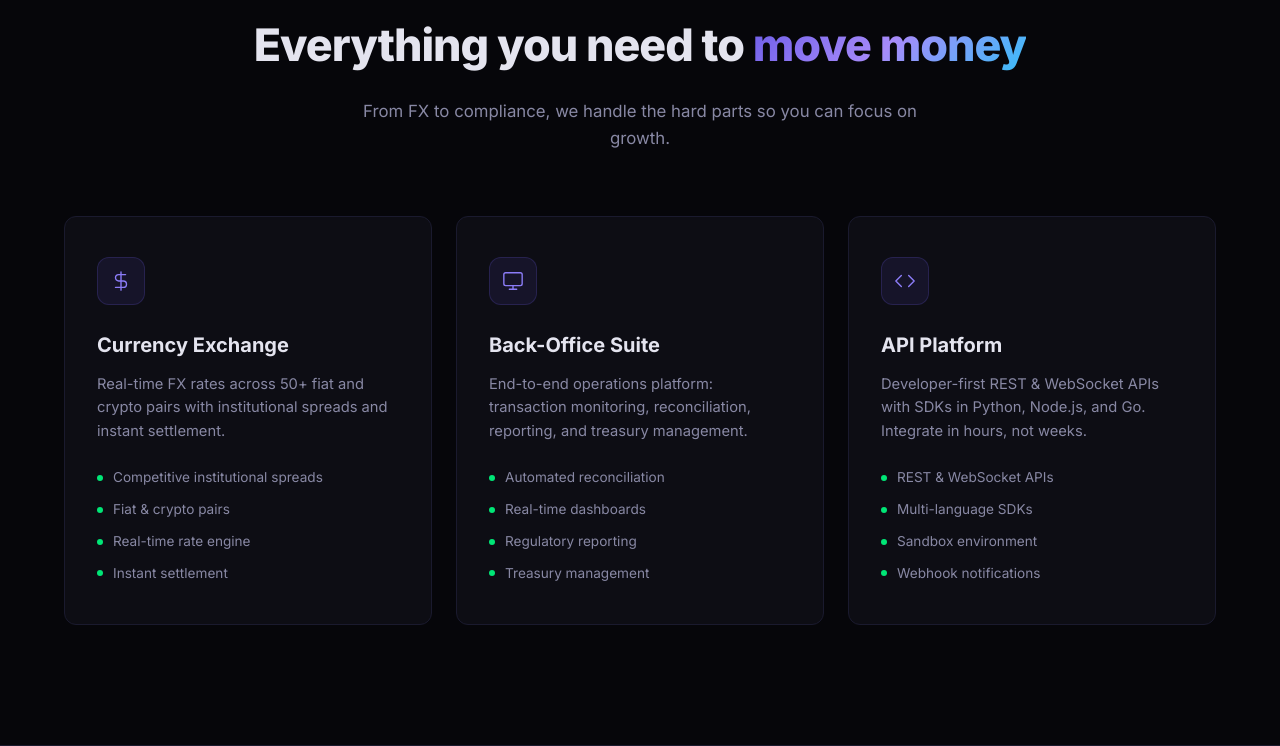
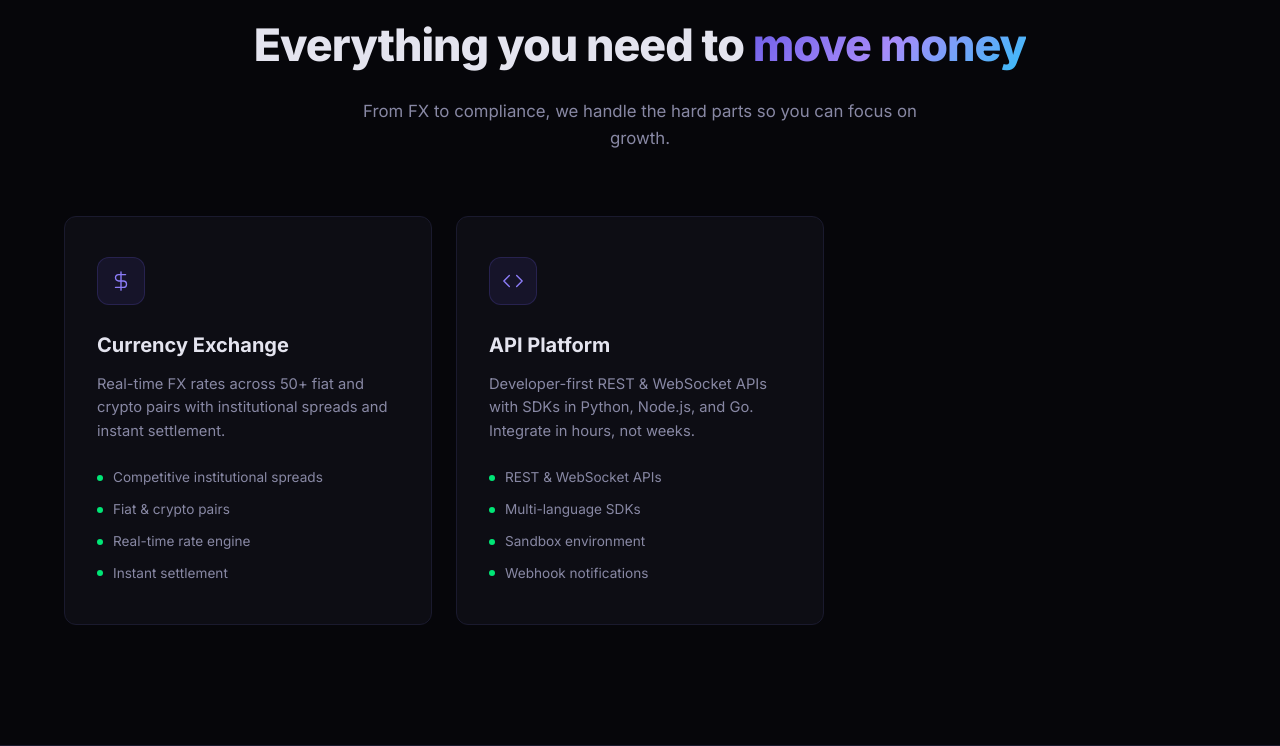
Before and after one commit to sarelWeinberger/finenze, a Flask app: page / in a window 1280 px wide. Shown: the part 949-1695 px from the top of the page. Run offline with Flask 3, Linux system fonts and the light colour scheme.

Commit message:
Remove Back-Office service card and footer link
https://claude.ai/code/session_01NBfN5rdWwWLTKARroFmHxE

```diff
--- a/templates/index.html
+++ b/templates/index.html
@@ -98,25 +98,7 @@
                     </ul>
                 </div>
 
-                <!-- Card 2: Back-Office -->
-                <div class="service-card">
-                    <div class="card-icon">
-                        <svg viewBox="0 0 24 24" fill="none" stroke="currentColor" stroke-width="1.5" stroke-linecap="round" stroke-linejoin="round">
-                            <rect x="2" y="3" width="20" height="14" rx="2"/>
-                            <path d="M8 21h8M12 17v4"/>
-                        </svg>
-                    </div>
-                    <h3>Back-Office Suite</h3>
-                    <p>End-to-end operations platform: transaction monitoring, reconciliation, reporting, and treasury management.</p>
-                    <ul class="card-features">
-                        <li>Automated reconciliation</li>
-                        <li>Real-time dashboards</li>
-                        <li>Regulatory reporting</li>
-                        <li>Treasury management</li>
-                    </ul>
-                </div>
-
-                <!-- Card 3: API Platform -->
+                <!-- Card 2: API Platform -->
                 <div class="service-card">
                     <div class="card-icon">
                         <svg viewBox="0 0 24 24" fill="none" stroke="currentColor" stroke-width="1.5" stroke-linecap="round" stroke-linejoin="round">
@@ -306,7 +288,6 @@
                     <div class="footer-col">
                         <h4>Product</h4>
                         <a href="#services">Exchange</a>
-                        <a href="#services">Back-Office</a>
                         <a href="#services">API Platform</a>
                         <a href="#kyc">KYC / AML</a>
                     </div>
```
Also changed, not shown: index.html (+0 -18 lines).
